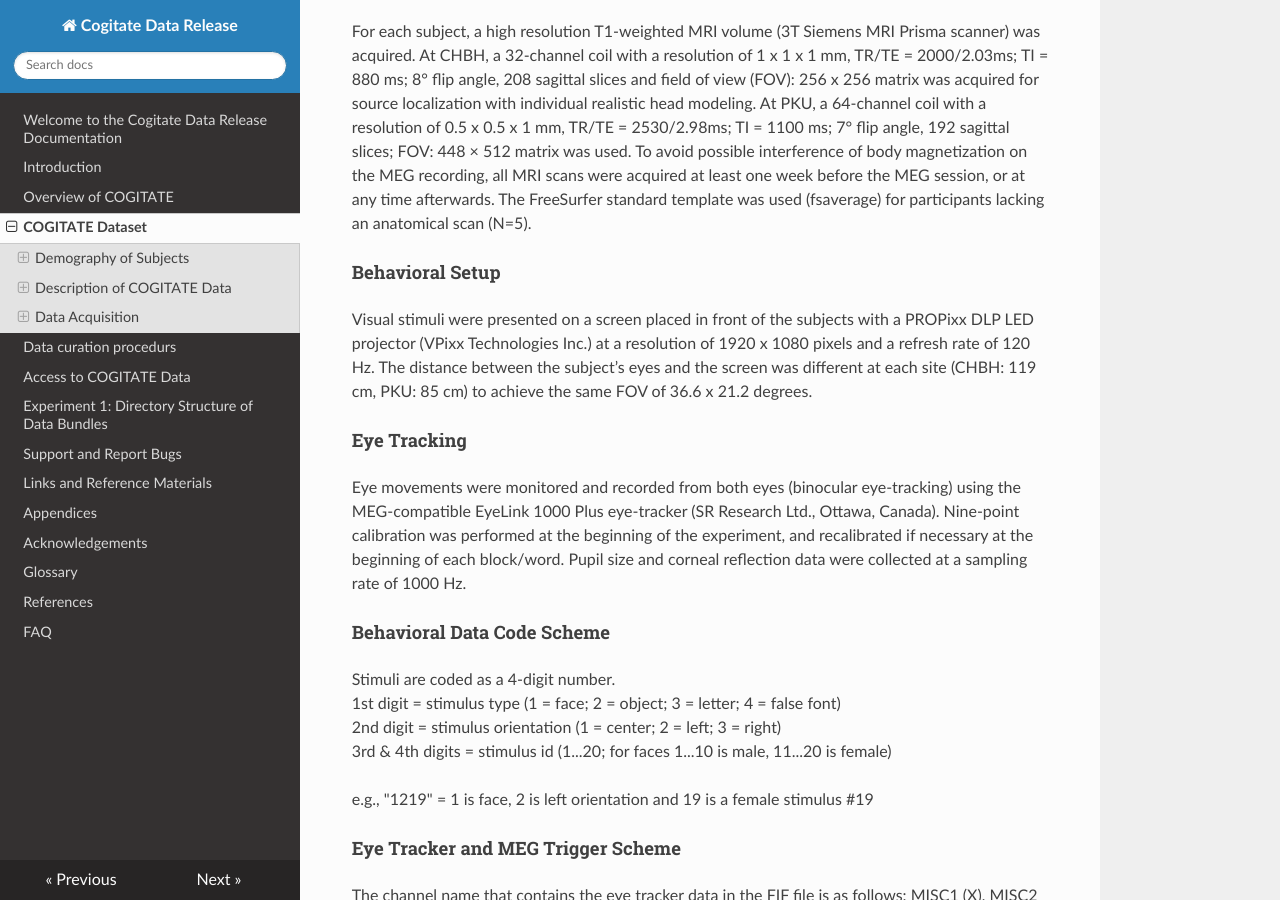
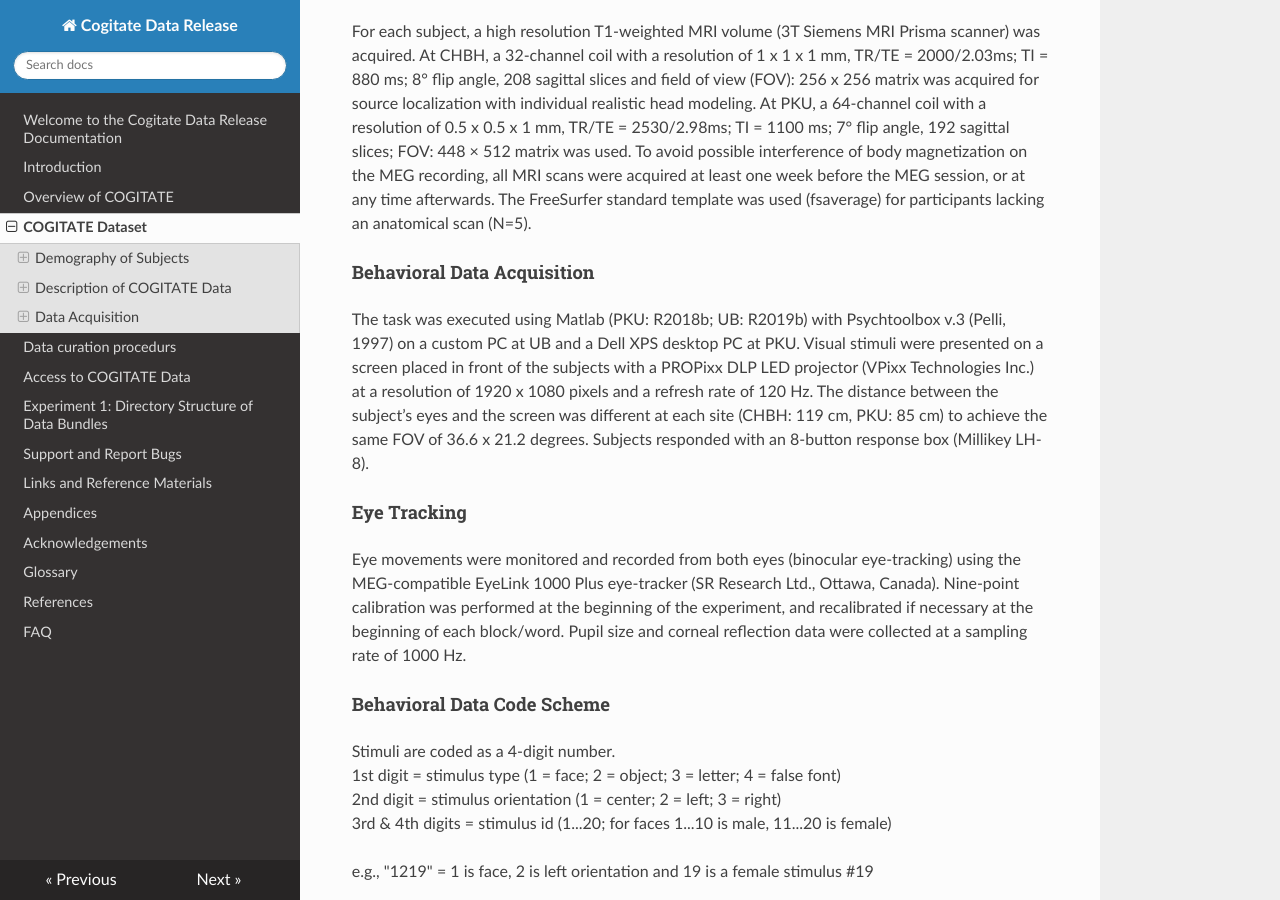
Before and after one commit to Cogitate-consortium/cogitate-data, an MkDocs documentation site: the page built from docs/03_cogdataset.md, in a window 1280 px wide and 900 px high, scrolled down 9259 px. Built offline with MkDocs 1.6.1, drawn with Linux system fonts in a browser that asks for light colours; nearby versions of some CDN libraries.

Commit message:
Changed title to "Behavioral Data Acquisition" and added details to its contents in M-EEG Data Acquisition section

```diff
--- a/docs/03_cogdataset.md
+++ b/docs/03_cogdataset.md
@@ -175,9 +175,9 @@ Coil Numbers: 1. Blue, 2. White, 3. Red, 4. Black, 5. Yellow
 
 For each subject, a high resolution T1-weighted MRI volume (3T Siemens MRI Prisma scanner) was acquired. At CHBH, a 32-channel coil with a resolution of 1 x 1 x 1 mm, TR/TE = 2000/2.03ms; TI = 880 ms; 8° flip angle, 208 sagittal slices and field of view (FOV): 256 x 256 matrix was acquired for source localization with individual realistic head modeling. At PKU, a 64-channel coil with a resolution of 0.5 x 0.5 x 1 mm, TR/TE = 2530/2.98ms; TI = 1100 ms; 7° flip angle, 192 sagittal slices; FOV: 448 × 512 matrix was used. To avoid possible interference of body magnetization on the MEG recording, all MRI scans were acquired at least one week before the MEG session, or at any time afterwards. The FreeSurfer standard template was used (fsaverage) for participants lacking an anatomical scan (N=5).
 
-#### Behavioral Setup
+#### Behavioral Data Acquisition
 
-Visual stimuli were presented on a screen placed in front of the subjects with a PROPixx DLP LED projector (VPixx Technologies Inc.) at a resolution of 1920 x 1080 pixels and a refresh rate of 120 Hz. The distance between the subject’s eyes and the screen was different at each site (CHBH: 119 cm, PKU: 85 cm) to achieve the same FOV of 36.6 x 21.2 degrees.
+The task was executed using Matlab (PKU: R2018b; UB: R2019b) with Psychtoolbox v.3 (Pelli, 1997) on a custom PC at UB and a Dell XPS desktop PC at PKU. Visual stimuli were presented on a screen placed in front of the subjects with a PROPixx DLP LED projector (VPixx Technologies Inc.) at a resolution of 1920 x 1080 pixels and a refresh rate of 120 Hz. The distance between the subject’s eyes and the screen was different at each site (CHBH: 119 cm, PKU: 85 cm) to achieve the same FOV of 36.6 x 21.2 degrees. Subjects responded with an 8-button response box (Millikey LH-8).
 
 #### Eye Tracking
 
```
